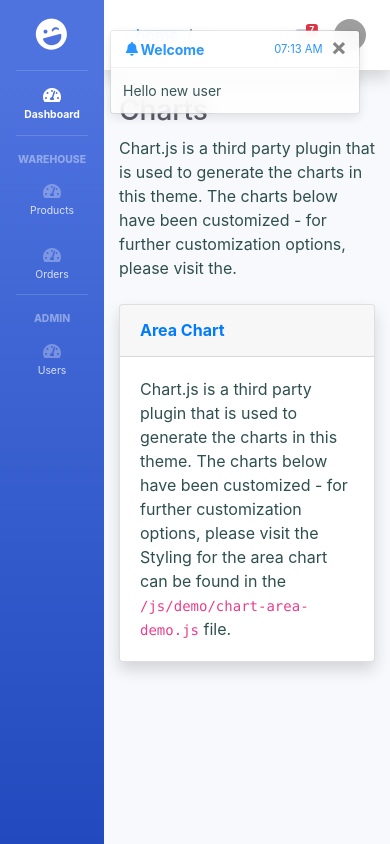
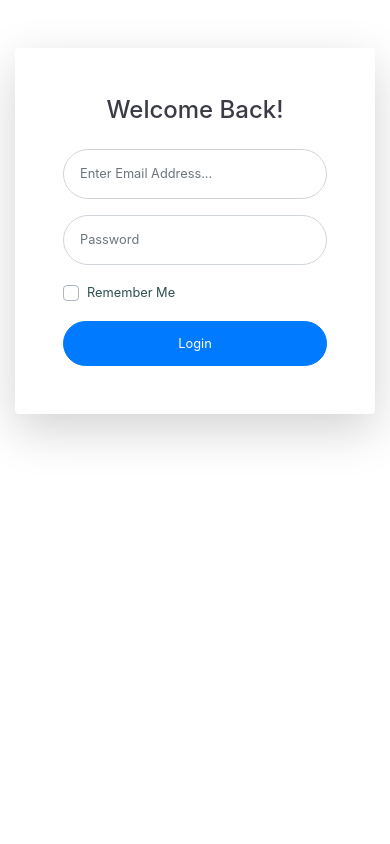
Before and after one commit to delprzemo/react-admin-template, a React (Create React App) app: page /login in a window 390 px wide. Built offline with nearby package versions, Linux system fonts and the light colour scheme; grey boxes are pictures that could not be loaded.

Commit message:
Add login template + routing

```diff
--- a/src/App.tsx
+++ b/src/App.tsx
@@ -7,30 +7,21 @@ import Home from "./components/Home";
 import Products from "./components/products/Products";
 import Notifications from "./common/elements/Notifications";
 import { BrowserRouter as Router, Switch, Route } from "react-router-dom";
-import Users from "./components/users/Users";
-import Orders from "./components/orders/Orders";
+import Login from "./components/account/Login";
+import Admin from "./components/Admin";
+import { PrivateRoute } from "./common/elements/PrivateRoute";
 
 const App: React.FC = () => {
   return (
     <div className="App" id="wrapper">
 
-      <Notifications />
-
       <Router>
-        <LeftMenu />
-        <div id="content-wrapper" className="d-flex flex-column">
-          <div id="content">
-            <TopMenu />
-            <div className="container-fluid">
-              <Switch>
-                <Route path="/users"><Users /></Route>
-                <Route path="/products"><Products /></Route>
-                <Route path="/orders"><Orders /></Route>
-                <Route path="/"><Home /></Route>
-              </Switch>
-            </div>
-          </div>
-        </div>
+        <Switch>
+          <PrivateRoute path="/admin">
+            <Admin />
+          </PrivateRoute>
+          <Route path="/login"><Login /></Route>
+        </Switch>
       </Router>
     </div>
   );
--- /dev/null
+++ b/src/common/elements/PrivateRoute.tsx
@@ -0,0 +1,24 @@
+import { Route, Redirect, RouteProps } from "react-router";
+
+import React from "react";
+import { useSelector } from "react-redux";
+import { IStateType } from "../../store/models/root.interfaces";
+import { IAccount } from "../../store/models/account.interface";
+import Login from "../../components/account/Login";
+
+
+export function PrivateRoute({ children, ...rest }: RouteProps): JSX.Element {
+
+    const account: IAccount = useSelector((state: IStateType) => state.account);
+
+    return (
+        <Route
+            {...rest}
+            render={() =>
+                account.email ? (
+                    children
+                ) : <Login/>
+            }
+        />
+    );
+}
--- /dev/null
+++ b/src/components/Admin.tsx
@@ -0,0 +1,35 @@
+import React, { Fragment } from "react";
+import Notifications from "../common/elements/Notifications";
+import LeftMenu from "./LeftMenu";
+import TopMenu from "./topMenu/TopMenu";
+import { Switch, Route, useRouteMatch, match } from "react-router";
+import Users from "./users/Users";
+import Products from "./products/Products";
+import Orders from "./orders/Orders";
+import Home from "./Home";
+
+const Admin: React.FC = () => {
+  let match: match<{}>  = useRouteMatch() as match<{}> ;
+
+  return (
+    <Fragment>
+      <Notifications />
+      <LeftMenu />
+      <div id="content-wrapper" className="d-flex flex-column">
+        <div id="content">
+          <TopMenu />
+          <div className="container-fluid">
+            <Switch>
+              <Route path={`${match.path}/users`}><Users /></Route>
+              <Route path={`${match.path}/products`}><Products /></Route>
+              <Route path={`${match.path}/orders`}><Orders /></Route>
+              <Route path="/"><Home /></Route>
+            </Switch>
+          </div>
+        </div>
+      </div>
+    </Fragment>
+  );
+};
+
+export default Admin;
--- a/src/components/LeftMenu.tsx
+++ b/src/components/LeftMenu.tsx
@@ -1,7 +1,9 @@
 import React from "react";
-import { Link } from "react-router-dom";
+import { Link, useRouteMatch, match } from "react-router-dom";
 
 const LeftMenu: React.FC = () => {
+    let match: match<{}> = useRouteMatch() as match<{}>;
+
     return (
         <ul className="navbar-nav bg-gradient-primary sidebar sidebar-dark accordion" id="accordionSidebar">
 
@@ -28,14 +30,14 @@ const LeftMenu: React.FC = () => {
             </div>
 
             <li className="nav-item">
-                <Link className="nav-link" to="products">
+                <Link className="nav-link" to={`${match.url}/products`}>
                     <i className="fas fa-fw fa-tachometer-alt"></i>
                     <span>Products</span>
                 </Link>
             </li>
 
             <li className="nav-item">
-                <Link className="nav-link" to="orders">
+                <Link className="nav-link" to={`${match.url}/orders`}>
                     <i className="fas fa-fw fa-tachometer-alt"></i>
                     <span>Orders</span>
                 </Link>
@@ -49,7 +51,7 @@ const LeftMenu: React.FC = () => {
 
 
             <li className="nav-item">
-                <Link className="nav-link" to="users">
+                <Link className="nav-link" to={`${match.url}/users`}>
                     <i className="fas fa-fw fa-tachometer-alt"></i>
                     <span>Users</span>
                 </Link>
--- /dev/null
+++ b/src/components/account/Login.tsx
@@ -0,0 +1,59 @@
+
+import React, { } from "react";
+
+const Login: React.FC = () => {
+
+
+  return (
+
+    <div className="container">
+      <div className="row justify-content-center">
+        <div className="col-xl-10 col-lg-12 col-md-9">
+          <div className="card o-hidden border-0 shadow-lg my-5">
+            <div className="card-body p-0">
+              <div className="row">
+                <div className="col-lg-6 d-none d-lg-block bg-login-image"></div>
+                <div className="col-lg-6">
+                  <div className="p-5">
+                    <div className="text-center">
+                      <h1 className="h4 text-gray-900 mb-4">Welcome Back!</h1>
+                    </div>
+                    <form className="user">
+                      <div className="form-group">
+                        <input type="email"
+                          className="form-control form-control-user"
+                          id="exampleInputEmail"
+                          placeholder="Enter Email Address..." />
+                      </div>
+                      <div className="form-group">
+                        <input type="password"
+                          className="form-control form-control-user"
+                          id="exampleInputPassword"
+                          placeholder="Password" />
+                      </div>
+                      <div className="form-group">
+                        <div className="custom-control custom-checkbox small">
+                          <input type="checkbox" className="custom-control-input" id="customCheck" />
+                          <label className="custom-control-label"
+                            htmlFor="customCheck">Remember Me</label>
+                        </div>
+                      </div>
+                      <a href="index.html" className="btn btn-primary btn-user btn-block">
+                        Login
+                      </a>
+                    </form>
+                  </div>
+                </div>
+              </div>
+            </div>
+          </div>
+
+        </div>
+
+      </div>
+
+    </div>
+  );
+};
+
+export default Login;
--- a/src/components/topMenu/TopMenuAccount.tsx
+++ b/src/components/topMenu/TopMenuAccount.tsx
@@ -1,10 +1,21 @@
-import React from "react";
+import React, { useState, Dispatch } from "react";
+import { useDispatch } from "react-redux";
+import { logout } from "../../store/actions/account.actions";
 
-const TopMenuAccount: React.FC = () => {
+function TopMenuAccount(): JSX.Element {
+  const dispatch: Dispatch<any> = useDispatch();
+  const [isShow, setShow] = useState(false);
+
   return (
+
     <li className="nav-item dropdown no-arrow">
       <a className="nav-link dropdown-toggle"
-              href="index.html" id="userDropdown" role="button"
+        onClick={() => {
+          setShow(!isShow);
+        }}
+        href="#"
+        id="userDropdown"
+        role="button"
         data-toggle="dropdown"
         aria-haspopup="true"
         aria-expanded="false">
@@ -12,6 +23,17 @@ const TopMenuAccount: React.FC = () => {
         <img className="img-profile rounded-circle" alt=""
           src="https://source.unsplash.com/QAB-WJcbgJk/60x60" />
       </a>
+
+      <div className={`dropdown-menu dropdown-menu-right shadow animated--grow-in ${(isShow) ? "show" : ""}`}
+        aria-labelledby="userDropdown">
+        <a className="dropdown-item"
+        onClick={() => dispatch(logout())}
+        href="#" data-toggle="modal"
+        data-target="#logoutModal">
+          <i className="fas fa-sign-out-alt fa-sm fa-fw mr-2 text-gray-400"></i>
+          Logout
+        </a>
+      </div>
     </li>
   );
 };
--- /dev/null
+++ b/src/store/actions/account.actions.ts
@@ -0,0 +1,14 @@
+export const LOG_IN: string = "LOG_IN";
+export const LOG_OUT: string = "LOG_OUT";
+
+export function login(email: string): logInActionType {
+    return { type: LOG_IN, email: email };
+}
+
+export function logout(): logOutActionType {
+    return { type: LOG_OUT};
+}
+
+
+export type logInActionType = { type: string, email: string };
+export type logOutActionType = { type: string };
--- /dev/null
+++ b/src/store/models/account.interface.ts
@@ -0,0 +1,3 @@
+export interface IAccount {
+    email: string;
+}
--- a/src/store/models/root.interfaces.ts
+++ b/src/store/models/root.interfaces.ts
@@ -2,6 +2,7 @@ import { IProduct, ProductModificationStatus } from "./product.interface";
 import { INotification } from "./notification.interface";
 import { IUser } from "./user.interface";
 import { IOrder } from "./order.interfaces";
+import { IAccount } from "./account.interface";
 
 export interface IRootPageStateType {
     area: string;
@@ -17,6 +18,7 @@ export interface IStateType {
     notifications: INotificationState;
     users: IUserState;
     orders: IOrdersState;
+    account: IAccount;
 }
 
 export interface IProductState {
--- /dev/null
+++ b/src/store/reducers/account.reducer.ts
@@ -0,0 +1,23 @@
+import { IActionBase } from "../models/root.interfaces";
+import { IAccount } from "../models/account.interface";
+import { LOG_IN, LOG_OUT } from "../actions/account.actions";
+
+const initialState: IAccount = {
+    email: "admin@react-template.pl"
+};
+
+function accountReducer(state: IAccount = initialState, action: IActionBase): IAccount {
+    switch (action.type) {
+        case LOG_IN: {
+            return { ...state, email: action.email};
+        }
+        case LOG_OUT: {
+            return { ...state, email: ""};
+        }
+        default:
+            return state;
+    }
+}
+
+
+export default accountReducer;
--- a/src/store/reducers/root.reducer.ts
+++ b/src/store/reducers/root.reducer.ts
@@ -5,6 +5,7 @@ import productsReducer from "./products.reducer";
 import notificationReducer from "./notification.reducer";
 import userReducer from "./users.reducer";
 import orderReducer from "./order.reducer";
+import accountReducer from "./account.reducer";
 
 
 const initialState: IRootStateType = {
@@ -24,7 +25,8 @@ const rootReducers: any = combineReducers({root: rootReducer,
     products: productsReducer,
     notifications: notificationReducer,
     users: userReducer,
-    orders: orderReducer
+    orders: orderReducer,
+    account: accountReducer
 });
 
 
```
Lines whose indentation alone changed are shown as unchanged.
